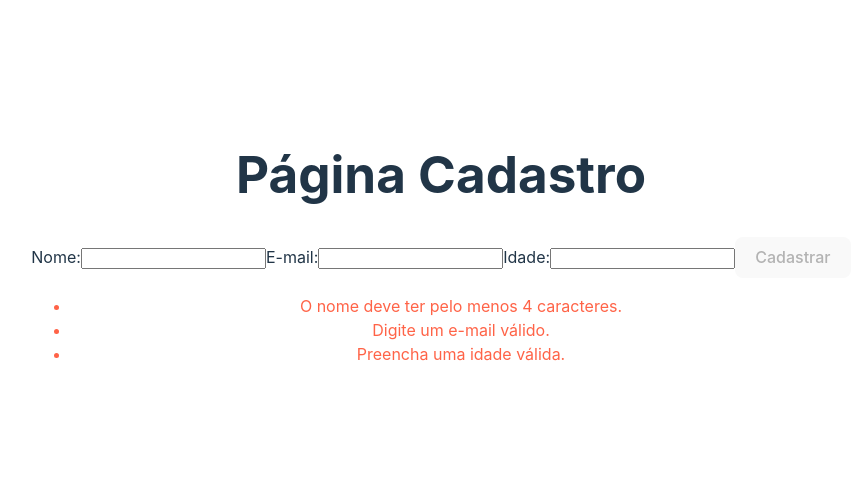
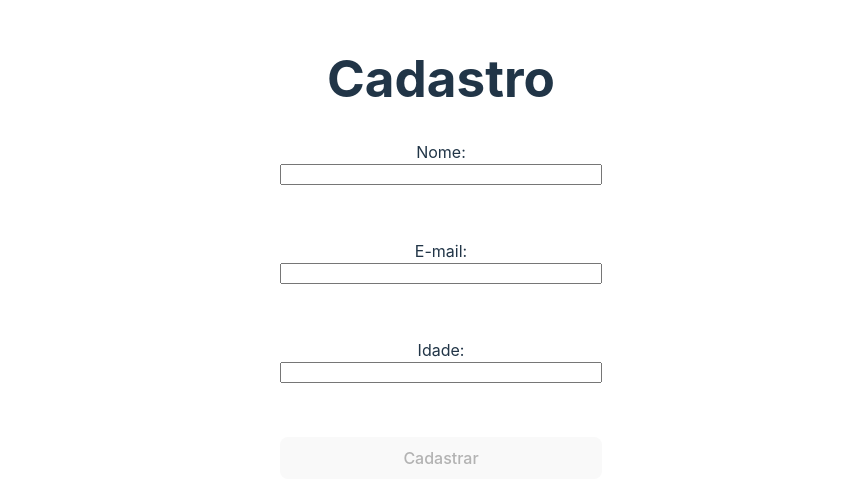
Before and after one commit to severidade/TheQuiz, a React (Vite) app: page /register in a window 1280 px wide. Shown: the part 161-664 px from the top of the page, without its empty margins (199-1058 px from the left). Built offline with nearby package versions, Linux system fonts and the light colour scheme.

Commit message:
feat: :rocket: Inicia reorganização das rotas

```diff
--- a/src/components/UserRegistration/UserRegistration.css
+++ b/src/components/UserRegistration/UserRegistration.css
@@ -1,8 +1,23 @@
+.register_form, .register_form_item{
+  display: flex;
+  flex-direction: column;
+}
+
+input {
+  margin-bottom: 10px;
+}
+
+.register_form_item {
+  margin-bottom: 20px;
+}
+
+
+
 .valid{
   color: green;
   text-decoration: line-through;
 }
 
 .invalid {
-  color: tomato;
+  color: white;
 }
--- a/src/components/UserRegistration/index.tsx
+++ b/src/components/UserRegistration/index.tsx
@@ -106,9 +106,11 @@ function UserRegistration() {
     );
   } else {
     content = (
-      <>
-        <form onSubmit={ handleFormSubmit }>
-          <label htmlFor="name">
+      <form
+        className="register_form"
+        onSubmit={ handleFormSubmit }
+      >
+        <label htmlFor="name" className="register_form_item">
           <span>Nome:</span>
           <input
             type="text"
@@ -118,9 +120,12 @@ function UserRegistration() {
             onChange={ handleInputChange }
             required
           />
+          <span className={ isNameValid ? 'valid' : 'invalid' }>
+            O nome deve ter pelo menos 4 caracteres.
+          </span>
         </label>
 
-          <label htmlFor="email">
+        <label htmlFor="email" className="register_form_item">
           <span>E-mail:</span>
           <input
             type="email"
@@ -130,9 +135,12 @@ function UserRegistration() {
             onInput={ handleInputChange }
             required
           />
+          <span className={ isEmailValid ? 'valid' : 'invalid' }>
+            Digite um e-mail válido.
+          </span>
         </label>
 
-          <label htmlFor="age">
+        <label htmlFor="age" className="register_form_item">
           <span>Idade:</span>
           <input
             type="number"
@@ -143,24 +151,15 @@ function UserRegistration() {
             onChange={ handleInputChange }
             required
           />
+          <span className={ isAgeValid ? 'valid' : 'invalid' }>
+            Preencha uma idade válida.
+          </span>
         </label>
 
         <button type="submit" disabled={ validity }>
           Cadastrar
         </button>
       </form>
-        <ul>
-          <li className={ isNameValid ? 'valid' : 'invalid' }>
-            O nome deve ter pelo menos 4 caracteres.
-          </li>
-          <li className={ isEmailValid ? 'valid' : 'invalid' }>
-            Digite um e-mail válido.
-          </li>
-          <li className={ isAgeValid ? 'valid' : 'invalid' }>
-            Preencha uma idade válida.
-          </li>
-        </ul>
-      </>
     );
   }
 
--- a/src/components/questions/index.tsx
+++ b/src/components/questions/index.tsx
@@ -134,14 +134,14 @@ export default function Questions() {
 
   return (
     <div>
-      <h1>
+      {/* <h1>
         Olá
         {' '}
         {userName}
         {' '}
         {userEmail}
         !
-      </h1>
+      </h1> */}
       <h3>{currentQuestion.title}</h3>
       <div className="timer">
         Tempo Restante:
--- a/src/pages/feedback/index.tsx
+++ b/src/pages/feedback/index.tsx
@@ -1,8 +1,10 @@
 // import { useEffect } from 'react';
+import { useNavigate } from 'react-router-dom';
 import { useSelector } from 'react-redux';
 // import cliente from '../../cliente';
 
 export default function Feedback() {
+  const navigate = useNavigate();
   const userName = useSelector((state: { userName: string }) => state.userName);
   // const userEmail = useSelector((state: { userEmail: string }) => state.userEmail);
   const correctAnswers = useSelector(
@@ -77,13 +79,13 @@ export default function Feedback() {
 
   return (
     <div className="feedback-page">
-      <div className="title">
       <h1>
         Parabéns
         {' '}
         {userName}
         !
       </h1>
+      <div className="message">
         <p>
           Você acertou
           {' '}
@@ -98,8 +100,23 @@ export default function Feedback() {
           %)
         </p>
         <p>{message}</p>
+      </div>
       {/* <button onClick={ handleSaveResults }>Salvar Resultados</button> */}
-      </div>
+      <button
+        onClick={ () => navigate('/') }
+      >
+        Jogar novamente
+      </button>
+      <button
+        onClick={ () => navigate('/') }
+      >
+        Novo Jogador
+      </button>
+      <button
+        onClick={ () => navigate('/ranking') }
+      >
+        Ranking
+      </button>
     </div>
   );
 }
--- a/src/pages/register/index.tsx
+++ b/src/pages/register/index.tsx
@@ -4,7 +4,7 @@ export default function Register() {
   return (
     <div className="home-page">
       <div className="title">
-        <h1>Página Cadastro</h1>
+        <h1>Cadastro</h1>
         <UserRegistration />
       </div>
     </div>
```
Lines whose indentation alone changed are shown as unchanged.
